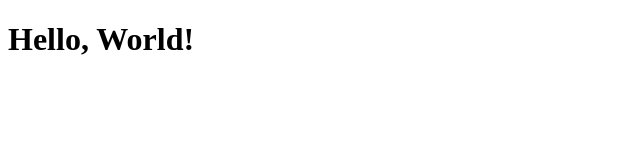
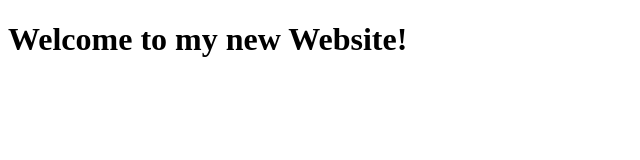
Before and after one commit to hudaece/assignment-01-tiny-website, a plain HTML site: page index.html in a window 1280 px wide. Shown: the whole page, without its empty margins (0-640 px from the left). Drawn offline with Linux system fonts and the light colour scheme.

Commit message:
Modifying heading of website

```diff
--- a/index.html
+++ b/index.html
@@ -4,6 +4,6 @@
     <meta name="viewport" content="width=device-width, initial-scale=1.0">
     <title>Hello World</title>
   </head> <body>
-    <h1>Hello, World!</h1>
+    <h1>Welcome to my new Website!</h1>
   </body>
 </html>
```
